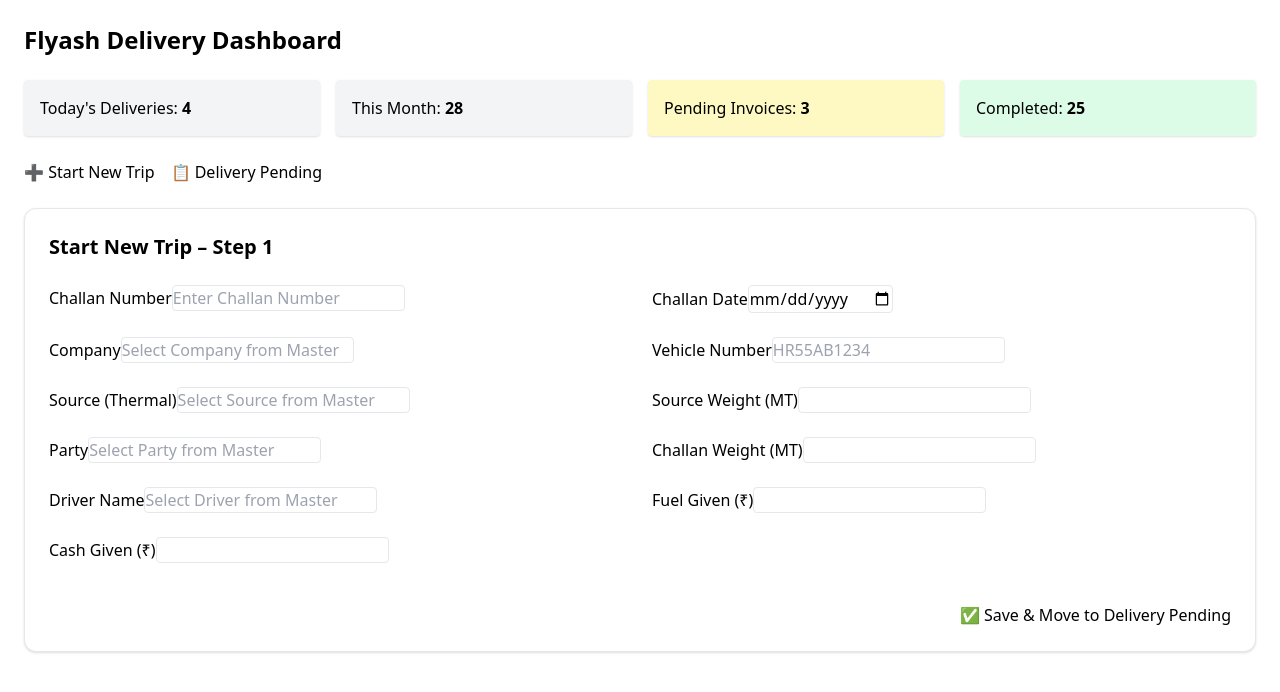
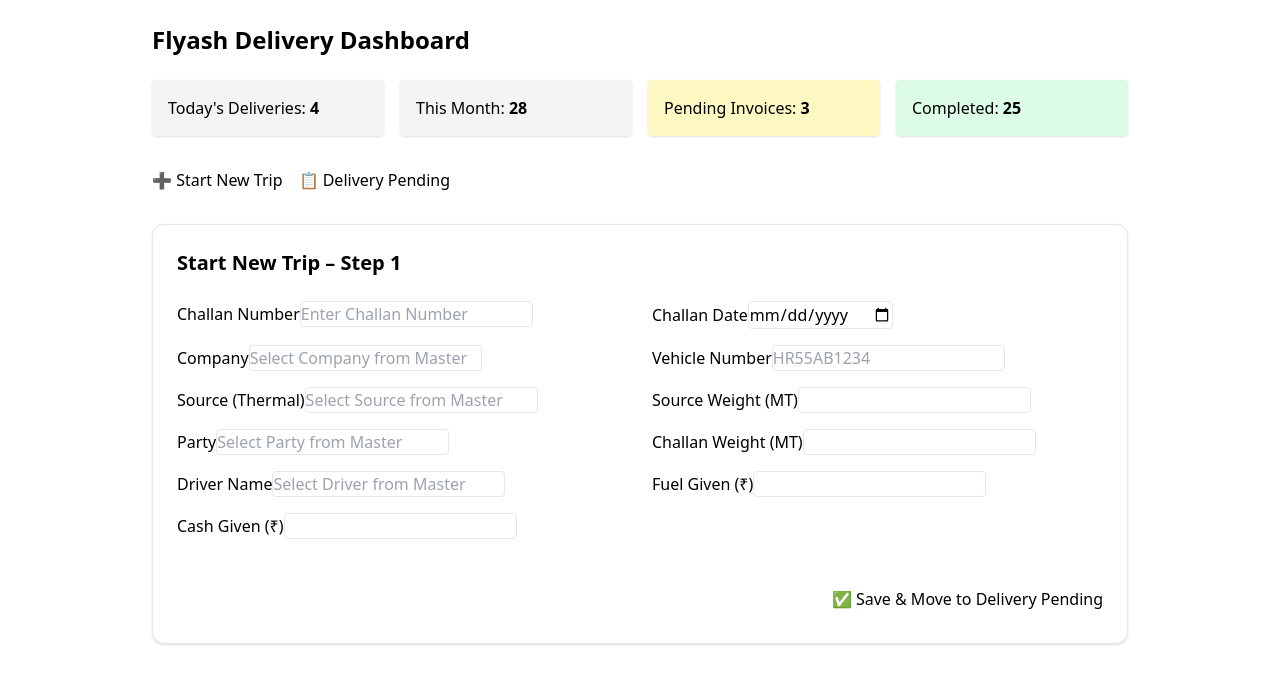
Before and after one commit to bislaind/bisla-delivery-app, a Next.js app: page /dashboard in a window 1280 px wide. Both pictures are taken after a click on the button "➕ Start New Trip". Shown: the top 692 px of the page. Built offline with nearby package versions, Linux system fonts and the light colour scheme.

Commit message:
Cleaned UI layout and fixed form spacing

```diff
--- a/pages/dashboard.js
+++ b/pages/dashboard.js
@@ -8,7 +8,7 @@ export default function Dashboard() {
   const [showForm, setShowForm] = useState(false);
 
   return (
-    <div className="p-6 space-y-6">
+    <div className="p-6 space-y-6 max-w-5xl mx-auto">
       <h1 className="text-2xl font-bold">Flyash Delivery Dashboard</h1>
 
       {/* Summary Boxes */}
@@ -19,7 +19,7 @@ export default function Dashboard() {
         <div className="p-4 bg-green-100 rounded shadow">Completed: <b>25</b></div>
       </div>
 
-      {/* Buttons */}
+      {/* Action Buttons */}
       <div className="flex gap-4 mt-4">
         <Button onClick={() => setShowForm(!showForm)}>➕ Start New Trip</Button>
         <Link href="/delivery-pending">
@@ -31,7 +31,7 @@ export default function Dashboard() {
       {showForm && (
         <div className="mt-6 bg-white border rounded-xl shadow p-6">
           <h2 className="text-xl font-semibold mb-6">Start New Trip – Step 1</h2>
-          <form className="grid grid-cols-1 md:grid-cols-2 gap-6">
+          <form className="grid grid-cols-1 md:grid-cols-2 gap-x-6 gap-y-4">
             <div>
               <Label>Challan Number</Label>
               <Input placeholder="Enter Challan Number" />
@@ -77,8 +77,8 @@ export default function Dashboard() {
               <Input type="number" step="0.01" />
             </div>
 
-            <div className="col-span-full text-right mt-4">
-              <Button type="submit" className="bg-green-600 hover:bg-green-700">
+            <div className="col-span-full text-right mt-6">
+              <Button type="submit" className="bg-green-600 hover:bg-green-700 px-6 py-2">
                 ✅ Save & Move to Delivery Pending
               </Button>
             </div>
```
